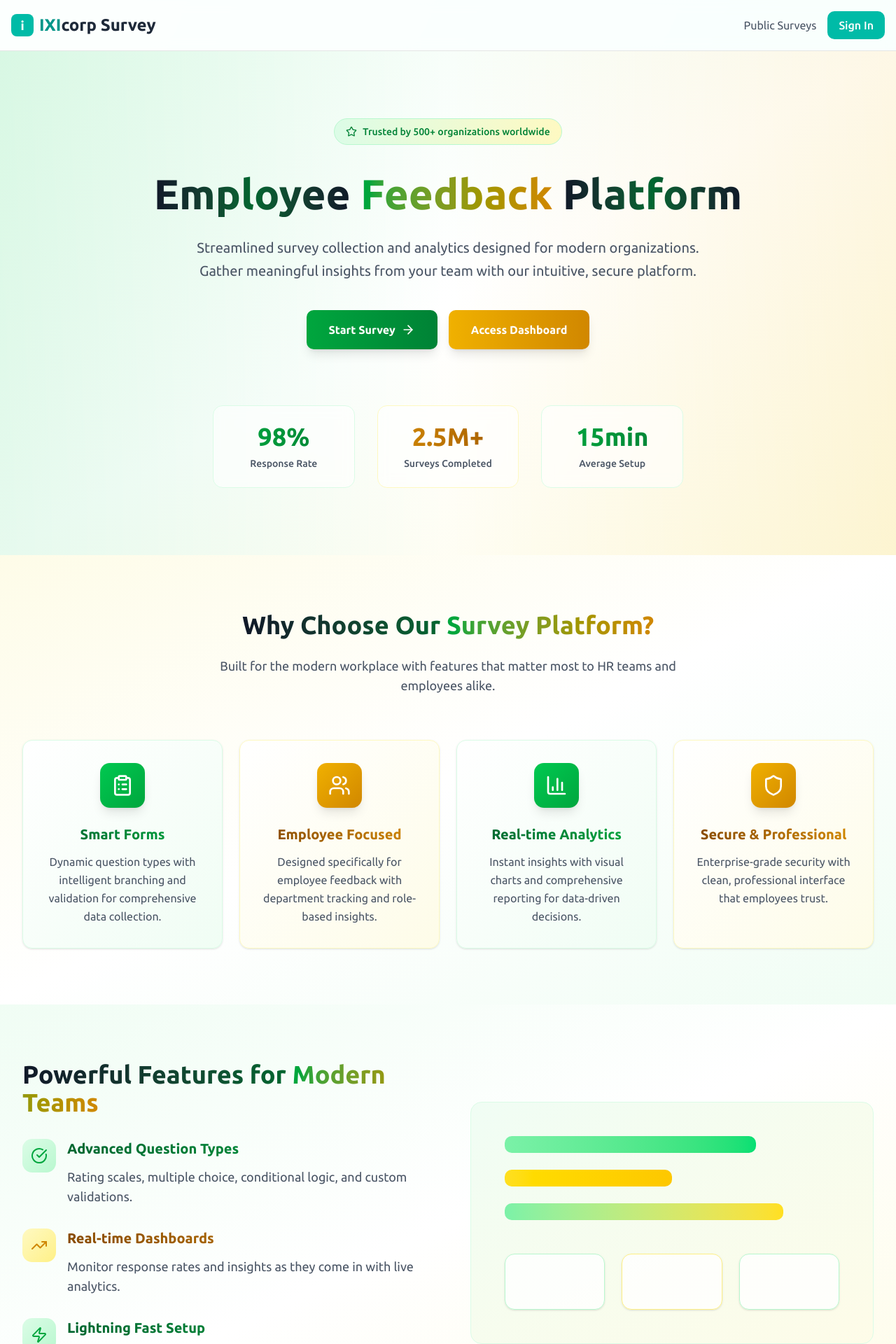
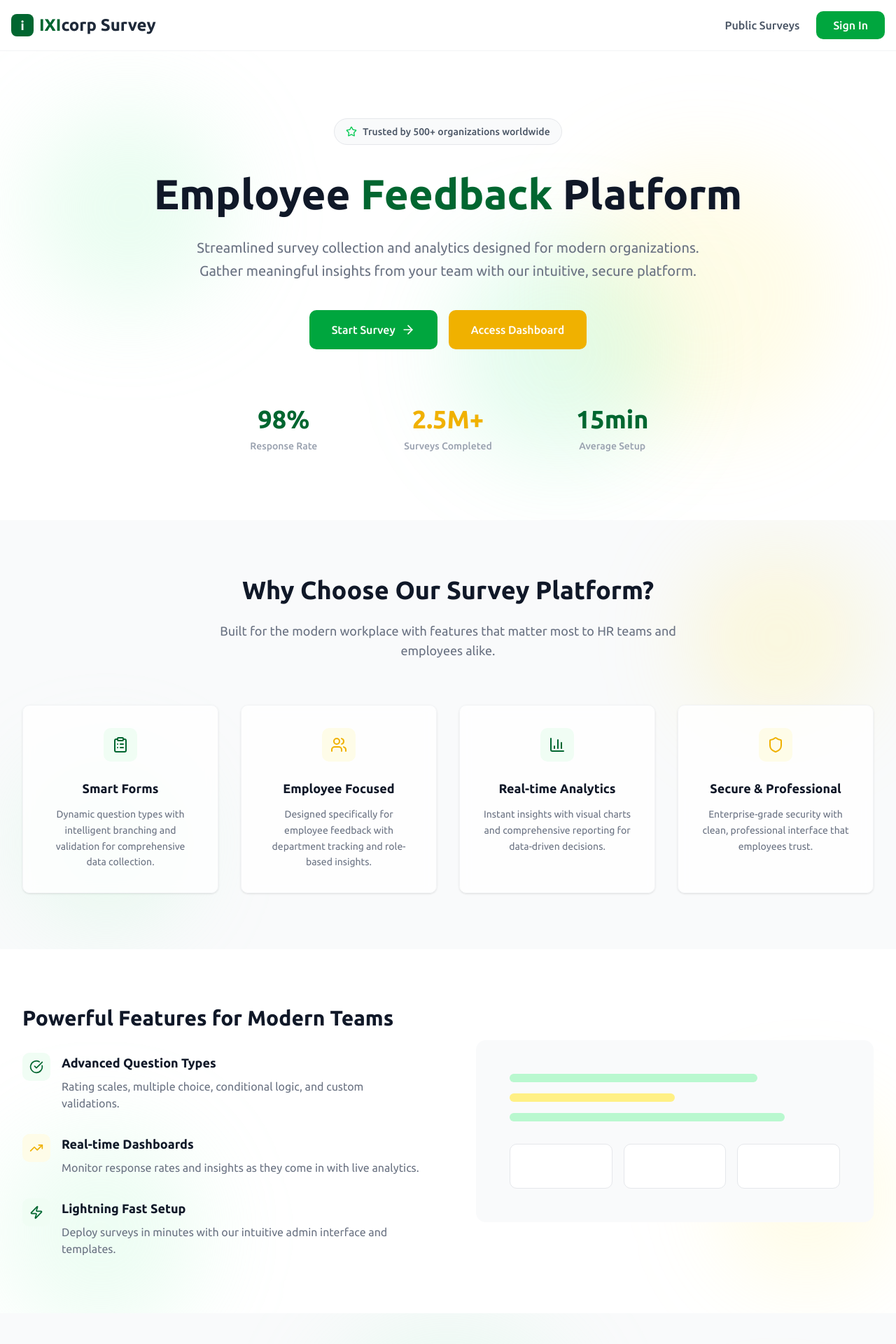
Before and after one commit to Pramish-Sihali/survey-platform, a Next.js app: page / in a window 1280 px wide. Shown: the top 1920 px of the page at 70% size. Built offline with nearby package versions, Linux system fonts and the light colour scheme.

Commit message:
updated hero page

```diff
--- a/app/page.tsx
+++ b/app/page.tsx
@@ -1,4 +1,4 @@
-// app/page.tsx - Clean Professional Home/Landing Page with Green/Yellow Gradients
+// app/page.tsx - Minimalistic Professional Home/Landing Page
 'use client'
 
 import Link from 'next/link'
@@ -9,39 +9,38 @@ export default function HomePage() {
   return (
     <PublicLayout>
       {/* Hero Section */}
-      <section className="relative py-24 px-4 sm:px-6 lg:px-8 bg-gradient-to-br from-green-50 via-white to-yellow-50">
-        <div className="absolute inset-0 bg-gradient-to-r from-green-500/10 via-transparent to-yellow-500/10"></div>
+      <section className="relative py-24 px-4 sm:px-6 lg:px-8 bg-white overflow-hidden">
+        {/* Background Blur Elements */}
+        <div className="absolute top-20 left-10 w-72 h-72 bg-green-200/30 rounded-full blur-3xl"></div>
+        <div className="absolute top-40 right-20 w-96 h-96 bg-yellow-200/20 rounded-full blur-3xl"></div>
+        <div className="absolute bottom-20 left-1/2 w-80 h-80 bg-green-300/20 rounded-full blur-3xl"></div>
         <div className="max-w-6xl mx-auto text-center relative z-10">
-          <div className="inline-flex items-center gap-2 px-4 py-2 bg-gradient-to-r from-green-100 to-yellow-100 border border-green-200 rounded-full text-sm font-medium text-green-700 mb-8">
-            <Star className="h-4 w-4" />
+          <div className="inline-flex items-center gap-2 px-4 py-2 bg-gray-50 border border-gray-200 rounded-full text-sm font-medium text-gray-600 mb-8">
+            <Star className="h-4 w-4 text-green-500" />
             Trusted by 500+ organizations worldwide
           </div>
 
-          <h1 className="text-5xl md:text-6xl font-bold mb-6 leading-tight">
-            <span className="bg-gradient-to-r from-gray-900 via-green-800 to-gray-900 bg-clip-text text-transparent">
-              Employee
-            </span>{' '}
-            <span className="bg-gradient-to-r from-green-600 to-yellow-600 bg-clip-text text-transparent">
+          <h1 className="text-5xl md:text-6xl font-bold mb-6 leading-tight text-gray-900">
+            Employee{' '}
+            <span className="text-green-800">
               Feedback
             </span>{' '}
-            <span className="bg-gradient-to-r from-gray-900 via-green-800 to-gray-900 bg-clip-text text-transparent">
             Platform
-            </span>
           </h1>
 
-          <p className="text-xl text-gray-600 mb-10 leading-relaxed max-w-3xl mx-auto">
+          <p className="text-xl text-gray-500 mb-10 leading-relaxed max-w-3xl mx-auto">
             Streamlined survey collection and analytics designed for modern organizations.
             Gather meaningful insights from your team with our intuitive, secure platform.
           </p>
 
           <div className="flex flex-col sm:flex-row gap-4 justify-center">
             <Link href="/surveys">
-              <button className="px-8 py-4 bg-gradient-to-r from-green-600 to-green-700 hover:from-green-700 hover:to-green-800 text-white font-semibold rounded-lg transition-all duration-200 flex items-center gap-2 justify-center shadow-lg">
+              <button className="px-8 py-4 bg-green-600 hover:bg-green-700 text-white font-medium rounded-lg transition-colors duration-200 flex items-center gap-2 justify-center">
                 Start Survey <ArrowRight className="h-5 w-5" />
               </button>
             </Link>
             <Link href="/login">
-              <button className="px-8 py-4 bg-gradient-to-r from-yellow-500 to-yellow-600 hover:from-yellow-600 hover:to-yellow-700 text-white font-semibold rounded-lg transition-all duration-200 shadow-lg">
+              <button className="px-8 py-4 bg-yellow-500 hover:bg-yellow-600 text-white font-medium rounded-lg transition-colors duration-200">
                 Access Dashboard
               </button>
             </Link>
@@ -49,83 +48,81 @@ export default function HomePage() {
 
           {/* Stats */}
           <div className="grid grid-cols-1 md:grid-cols-3 gap-8 mt-20 max-w-2xl mx-auto">
-            <div className="text-center bg-white/60 backdrop-blur-sm rounded-xl p-6 border border-green-100">
-              <div className="text-4xl font-bold bg-gradient-to-r from-green-600 to-green-700 bg-clip-text text-transparent mb-2">98%</div>
-              <div className="text-sm text-gray-600 font-medium">Response Rate</div>
+            <div className="text-center">
+              <div className="text-4xl font-bold text-green-800 mb-2">98%</div>
+              <div className="text-sm text-gray-400 font-medium">Response Rate</div>
             </div>
-            <div className="text-center bg-white/60 backdrop-blur-sm rounded-xl p-6 border border-yellow-100">
-              <div className="text-4xl font-bold bg-gradient-to-r from-yellow-600 to-yellow-700 bg-clip-text text-transparent mb-2">2.5M+</div>
-              <div className="text-sm text-gray-600 font-medium">Surveys Completed</div>
+            <div className="text-center">
+              <div className="text-4xl font-bold text-yellow-500 mb-2">2.5M+</div>
+              <div className="text-sm text-gray-400 font-medium">Surveys Completed</div>
             </div>
-            <div className="text-center bg-white/60 backdrop-blur-sm rounded-xl p-6 border border-green-100">
-              <div className="text-4xl font-bold bg-gradient-to-r from-green-600 to-green-700 bg-clip-text text-transparent mb-2">15min</div>
-              <div className="text-sm text-gray-600 font-medium">Average Setup</div>
+            <div className="text-center">
+              <div className="text-4xl font-bold text-green-800 mb-2">15min</div>
+              <div className="text-sm text-gray-400 font-medium">Average Setup</div>
             </div>
           </div>
         </div>
       </section>
 
       {/* Features Section */}
-      <section className="py-20 px-4 sm:px-6 lg:px-8 bg-gradient-to-br from-yellow-50 via-white to-green-50">
-        <div className="max-w-7xl mx-auto">
+      <section className="relative py-20 px-4 sm:px-6 lg:px-8 bg-gray-50 overflow-hidden">
+        {/* Background Blur Elements */}
+        <div className="absolute top-10 right-10 w-64 h-64 bg-yellow-200/25 rounded-full blur-3xl"></div>
+        <div className="absolute bottom-10 left-10 w-56 h-56 bg-green-200/30 rounded-full blur-3xl"></div>
+        <div className="max-w-7xl mx-auto relative z-10">
           <div className="text-center mb-16">
-            <h2 className="text-4xl font-bold mb-6">
-              <span className="bg-gradient-to-r from-gray-900 to-green-800 bg-clip-text text-transparent">
-                Why Choose Our
-              </span>{' '}
-              <span className="bg-gradient-to-r from-green-600 to-yellow-600 bg-clip-text text-transparent">
-                Survey Platform?
-              </span>
+            <h2 className="text-4xl font-bold mb-6 text-gray-900">
+              Why Choose Our Survey Platform?
             </h2>
-            <p className="text-lg text-gray-600 max-w-2xl mx-auto">
+            <p className="text-lg text-gray-500 max-w-2xl mx-auto">
               Built for the modern workplace with features that matter most to HR teams and employees alike.
             </p>
           </div>
 
-          <div className="grid md:grid-cols-2 lg:grid-cols-4 gap-6">
-            <div className="bg-gradient-to-br from-white to-green-50 rounded-xl p-8 shadow-sm border border-green-100 hover:shadow-lg transition-all duration-200">
+          <div className="grid md:grid-cols-2 lg:grid-cols-4 gap-8">
+            <div className="bg-white/80 backdrop-blur-sm rounded-lg p-8 border border-gray-100 shadow-sm">
               <div className="text-center">
-                <div className="w-16 h-16 bg-gradient-to-br from-green-500 to-green-600 rounded-xl flex items-center justify-center mx-auto mb-6 shadow-lg">
-                  <ClipboardList className="h-8 w-8 text-white" />
+                <div className="w-12 h-12 bg-green-50 rounded-lg flex items-center justify-center mx-auto mb-6">
+                  <ClipboardList className="h-6 w-6 text-green-800" />
                 </div>
-                <h3 className="text-xl font-semibold bg-gradient-to-r from-green-800 to-green-600 bg-clip-text text-transparent mb-3">Smart Forms</h3>
-                <p className="text-gray-600 leading-relaxed">
+                <h3 className="text-lg font-semibold text-gray-900 mb-3">Smart Forms</h3>
+                <p className="text-gray-500 text-sm leading-relaxed">
                   Dynamic question types with intelligent branching and validation for comprehensive data collection.
                 </p>
               </div>
             </div>
 
-            <div className="bg-gradient-to-br from-white to-yellow-50 rounded-xl p-8 shadow-sm border border-yellow-100 hover:shadow-lg transition-all duration-200">
+            <div className="bg-white/80 backdrop-blur-sm rounded-lg p-8 border border-gray-100 shadow-sm">
               <div className="text-center">
-                <div className="w-16 h-16 bg-gradient-to-br from-yellow-500 to-yellow-600 rounded-xl flex items-center justify-center mx-auto mb-6 shadow-lg">
-                  <Users className="h-8 w-8 text-white" />
+                <div className="w-12 h-12 bg-yellow-50 rounded-lg flex items-center justify-center mx-auto mb-6">
+                  <Users className="h-6 w-6 text-yellow-500" />
                 </div>
-                <h3 className="text-xl font-semibold bg-gradient-to-r from-yellow-800 to-yellow-600 bg-clip-text text-transparent mb-3">Employee Focused</h3>
-                <p className="text-gray-600 leading-relaxed">
+                <h3 className="text-lg font-semibold text-gray-900 mb-3">Employee Focused</h3>
+                <p className="text-gray-500 text-sm leading-relaxed">
                   Designed specifically for employee feedback with department tracking and role-based insights.
                 </p>
               </div>
             </div>
 
-            <div className="bg-gradient-to-br from-white to-green-50 rounded-xl p-8 shadow-sm border border-green-100 hover:shadow-lg transition-all duration-200">
+            <div className="bg-white/80 backdrop-blur-sm rounded-lg p-8 border border-gray-100 shadow-sm">
               <div className="text-center">
-                <div className="w-16 h-16 bg-gradient-to-br from-green-500 to-green-600 rounded-xl flex items-center justify-center mx-auto mb-6 shadow-lg">
-                  <BarChart3 className="h-8 w-8 text-white" />
+                <div className="w-12 h-12 bg-green-50 rounded-lg flex items-center justify-center mx-auto mb-6">
+                  <BarChart3 className="h-6 w-6 text-green-800" />
                 </div>
-                <h3 className="text-xl font-semibold bg-gradient-to-r from-green-800 to-green-600 bg-clip-text text-transparent mb-3">Real-time Analytics</h3>
-                <p className="text-gray-600 leading-relaxed">
+                <h3 className="text-lg font-semibold text-gray-900 mb-3">Real-time Analytics</h3>
+                <p className="text-gray-500 text-sm leading-relaxed">
                   Instant insights with visual charts and comprehensive reporting for data-driven decisions.
                 </p>
               </div>
             </div>
 
-            <div className="bg-gradient-to-br from-white to-yellow-50 rounded-xl p-8 shadow-sm border border-yellow-100 hover:shadow-lg transition-all duration-200">
+            <div className="bg-white/80 backdrop-blur-sm rounded-lg p-8 border border-gray-100 shadow-sm">
               <div className="text-center">
-                <div className="w-16 h-16 bg-gradient-to-br from-yellow-500 to-yellow-600 rounded-xl flex items-center justify-center mx-auto mb-6 shadow-lg">
-                  <Shield className="h-8 w-8 text-white" />
+                <div className="w-12 h-12 bg-yellow-50 rounded-lg flex items-center justify-center mx-auto mb-6">
+                  <Shield className="h-6 w-6 text-yellow-500" />
                 </div>
-                <h3 className="text-xl font-semibold bg-gradient-to-r from-yellow-800 to-yellow-600 bg-clip-text text-transparent mb-3">Secure & Professional</h3>
-                <p className="text-gray-600 leading-relaxed">
+                <h3 className="text-lg font-semibold text-gray-900 mb-3">Secure & Professional</h3>
+                <p className="text-gray-500 text-sm leading-relaxed">
                   Enterprise-grade security with clean, professional interface that employees trust.
                 </p>
               </div>
@@ -135,60 +132,58 @@ export default function HomePage() {
       </section>
 
       {/* Additional Features */}
-      <section className="py-20 px-4 sm:px-6 lg:px-8 bg-gradient-to-br from-green-50 via-white to-yellow-50">
-        <div className="max-w-7xl mx-auto">
-          <div className="grid lg:grid-cols-2 gap-16 items-center">
+      <section className="relative py-20 px-4 sm:px-6 lg:px-8 bg-white overflow-hidden">
+        {/* Background Blur Elements */}
+        <div className="absolute top-1/2 left-0 w-72 h-72 bg-green-200/25 rounded-full blur-3xl"></div>
+        <div className="absolute bottom-10 right-0 w-64 h-64 bg-yellow-200/20 rounded-full blur-3xl"></div>
+        <div className="max-w-7xl mx-auto relative z-10">
+          <div className="grid lg:grid-cols-2 gap-20 items-center">
             <div>
-              <h3 className="text-4xl font-bold mb-8">
-                <span className="bg-gradient-to-r from-gray-900 to-green-800 bg-clip-text text-transparent">
-                  Powerful Features for
-                </span>{' '}
-                <span className="bg-gradient-to-r from-green-600 to-yellow-600 bg-clip-text text-transparent">
-                  Modern Teams
-                </span>
+              <h3 className="text-3xl font-bold mb-8 text-gray-900">
+                Powerful Features for Modern Teams
               </h3>
               <div className="space-y-8">
                 <div className="flex items-start gap-4">
-                  <div className="w-12 h-12 bg-gradient-to-br from-green-100 to-green-200 rounded-xl flex items-center justify-center flex-shrink-0">
-                    <CheckCircle className="h-6 w-6 text-green-600" />
+                  <div className="w-10 h-10 bg-green-50 rounded-lg flex items-center justify-center flex-shrink-0">
+                    <CheckCircle className="h-5 w-5 text-green-800" />
                   </div>
                   <div>
-                    <h4 className="text-xl font-semibold mb-3 bg-gradient-to-r from-green-800 to-green-600 bg-clip-text text-transparent">Advanced Question Types</h4>
-                    <p className="text-gray-600 text-lg">Rating scales, multiple choice, conditional logic, and custom validations.</p>
+                    <h4 className="text-lg font-semibold mb-2 text-gray-900">Advanced Question Types</h4>
+                    <p className="text-gray-500">Rating scales, multiple choice, conditional logic, and custom validations.</p>
                   </div>
                 </div>
 
                 <div className="flex items-start gap-4">
-                  <div className="w-12 h-12 bg-gradient-to-br from-yellow-100 to-yellow-200 rounded-xl flex items-center justify-center flex-shrink-0">
-                    <TrendingUp className="h-6 w-6 text-yellow-600" />
+                  <div className="w-10 h-10 bg-yellow-50 rounded-lg flex items-center justify-center flex-shrink-0">
+                    <TrendingUp className="h-5 w-5 text-yellow-500" />
                   </div>
                   <div>
-                    <h4 className="text-xl font-semibold mb-3 bg-gradient-to-r from-yellow-800 to-yellow-600 bg-clip-text text-transparent">Real-time Dashboards</h4>
-                    <p className="text-gray-600 text-lg">Monitor response rates and insights as they come in with live analytics.</p>
+                    <h4 className="text-lg font-semibold mb-2 text-gray-900">Real-time Dashboards</h4>
+                    <p className="text-gray-500">Monitor response rates and insights as they come in with live analytics.</p>
                   </div>
                 </div>
 
                 <div className="flex items-start gap-4">
-                  <div className="w-12 h-12 bg-gradient-to-br from-green-100 to-green-200 rounded-xl flex items-center justify-center flex-shrink-0">
-                    <Zap className="h-6 w-6 text-green-600" />
+                  <div className="w-10 h-10 bg-green-50 rounded-lg flex items-center justify-center flex-shrink-0">
+                    <Zap className="h-5 w-5 text-green-800" />
                   </div>
                   <div>
-                    <h4 className="text-xl font-semibold mb-3 bg-gradient-to-r from-green-800 to-green-600 bg-clip-text text-transparent">Lightning Fast Setup</h4>
-                    <p className="text-gray-600 text-lg">Deploy surveys in minutes with our intuitive admin interface and templates.</p>
+                    <h4 className="text-lg font-semibold mb-2 text-gray-900">Lightning Fast Setup</h4>
+                    <p className="text-gray-500">Deploy surveys in minutes with our intuitive admin interface and templates.</p>
                   </div>
                 </div>
               </div>
             </div>
 
-            <div className="bg-gradient-to-br from-green-50 to-yellow-50 rounded-2xl p-12 border border-green-100">
-              <div className="space-y-6">
-                <div className="h-6 bg-gradient-to-r from-green-300 to-green-400 rounded-lg w-3/4"></div>
-                <div className="h-6 bg-gradient-to-r from-yellow-300 to-yellow-400 rounded-lg w-1/2"></div>
-                <div className="h-6 bg-gradient-to-r from-green-300 to-yellow-300 rounded-lg w-5/6"></div>
-                <div className="grid grid-cols-3 gap-6 mt-12">
-                  <div className="h-20 bg-white/80 rounded-xl border border-green-200 shadow-sm"></div>
-                  <div className="h-20 bg-white/80 rounded-xl border border-yellow-200 shadow-sm"></div>
-                  <div className="h-20 bg-white/80 rounded-xl border border-green-200 shadow-sm"></div>
+            <div className="bg-gray-50 rounded-xl p-12">
+              <div className="space-y-4">
+                <div className="h-3 bg-green-200 rounded w-3/4"></div>
+                <div className="h-3 bg-yellow-200 rounded w-1/2"></div>
+                <div className="h-3 bg-green-200 rounded w-5/6"></div>
+                <div className="grid grid-cols-3 gap-4 mt-8">
+                  <div className="h-16 bg-white rounded-lg border border-gray-200"></div>
+                  <div className="h-16 bg-white rounded-lg border border-gray-200"></div>
+                  <div className="h-16 bg-white rounded-lg border border-gray-200"></div>
                 </div>
               </div>
             </div>
@@ -197,33 +192,30 @@ export default function HomePage() {
       </section>
 
       {/* CTA Section */}
-      <section className="py-24 px-4 sm:px-6 lg:px-8 bg-gradient-to-br from-yellow-100 via-green-50 to-yellow-50">
-        <div className="max-w-4xl mx-auto text-center">
-          <div className="bg-white/60 backdrop-blur-sm rounded-2xl p-12 border border-green-100">
-            <h2 className="text-4xl font-bold mb-6">
-              <span className="bg-gradient-to-r from-green-700 to-yellow-600 bg-clip-text text-transparent">
-                Ready to Transform Your Feedback Process?
-              </span>
-            </h2>
-            <p className="text-lg text-gray-600 mb-12 leading-relaxed">
+      <section className="relative py-20 px-4 sm:px-6 lg:px-8 bg-gray-50 overflow-hidden">
+        {/* Background Blur Elements */}
+        <div className="absolute top-0 left-1/2 transform -translate-x-1/2 w-96 h-96 bg-green-200/20 rounded-full blur-3xl"></div>
+        <div className="absolute bottom-0 right-10 w-64 h-64 bg-yellow-200/25 rounded-full blur-3xl"></div>
+        <div className="max-w-4xl mx-auto text-center relative z-10">
+          <h2 className="text-3xl font-bold mb-6 text-gray-900">Ready to Get Started?</h2>
+          <p className="text-lg text-gray-500 mb-10 leading-relaxed">
             Join hundreds of organizations using our platform to gather valuable employee insights and drive meaningful change.
           </p>
           <div className="flex flex-col sm:flex-row gap-4 justify-center">
             <Link href="/login">
-                <button className="px-12 py-4 bg-gradient-to-r from-green-600 to-green-700 hover:from-green-700 hover:to-green-800 text-white font-semibold rounded-lg transition-all duration-200 text-lg shadow-lg">
+              <button className="px-10 py-3 bg-green-600 hover:bg-green-700 text-white font-medium rounded-lg transition-colors duration-200">
                 Access Your Dashboard
               </button>
             </Link>
             <Link href="/surveys">
-                <button className="px-12 py-4 bg-gradient-to-r from-yellow-500 to-yellow-600 hover:from-yellow-600 hover:to-yellow-700 text-white font-semibold rounded-lg transition-all duration-200 text-lg shadow-lg">
+              <button className="px-10 py-3 bg-yellow-500 hover:bg-yellow-600 text-white font-medium rounded-lg transition-colors duration-200">
                 Browse Public Surveys
               </button>
             </Link>
           </div>
-            <p className="text-sm text-gray-500 mt-8">
+          <p className="text-sm text-gray-400 mt-8">
             No credit card required • Free 14-day trial • Setup in under 15 minutes
           </p>
-          </div>
         </div>
       </section>
     </PublicLayout>
--- a/components/layouts/PublicLayout.tsx
+++ b/components/layouts/PublicLayout.tsx
@@ -1,4 +1,3 @@
-
 // components/layouts/PublicLayout.tsx
 'use client'
 
@@ -12,27 +11,27 @@ interface PublicLayoutProps {
 
 export function PublicLayout({ children, showNavigation = true }: PublicLayoutProps) {
   return (
-    <div className="min-h-screen bg-gradient-to-br from-teal-50 to-teal-100 flex flex-col">
-      {/* Simple Header */}
+    <div className="min-h-screen bg-white flex flex-col">
+      {/* Sticky Transparent Header */}
       {showNavigation && (
-        <nav className="border-b bg-white/80 backdrop-blur-sm">
+        <nav className="sticky top-0 z-50 border-b border-gray-200/50 bg-white/70 backdrop-blur-md">
           <div className="container mx-auto px-4 py-4">
             <div className="flex items-center justify-between">
               <Link href="/" className="flex items-center space-x-2">
-                <div className="w-8 h-8 bg-teal-500 rounded-md flex items-center justify-center">
+                <div className="w-8 h-8 bg-green-800 rounded-md flex items-center justify-center">
                   <span className="text-white font-bold text-lg">i</span>
                 </div>
                 <span className="text-2xl font-bold text-gray-800">
-                  <span className="text-teal-600">IXI</span>corp Survey
+                  <span className="text-green-800">IXI</span>corp Survey
                 </span>
               </Link>
 
-              <div className="flex items-center gap-4">
-                <Link href="/surveys" className="text-gray-600 hover:text-gray-800">
+              <div className="flex items-center gap-6">
+                <Link href="/surveys" className="text-gray-600 hover:text-green-600 font-medium transition-colors">
                   Public Surveys
                 </Link>
                 <Link href="/login">
-                  <button className="bg-teal-500 hover:bg-teal-600 text-white px-4 py-2 rounded-lg font-medium transition-colors">
+                  <button className="bg-green-600 hover:bg-green-700 text-white px-6 py-2 rounded-lg font-medium transition-colors">
                     Sign In
                   </button>
                 </Link>
```
Lines whose indentation alone changed are shown as unchanged.
